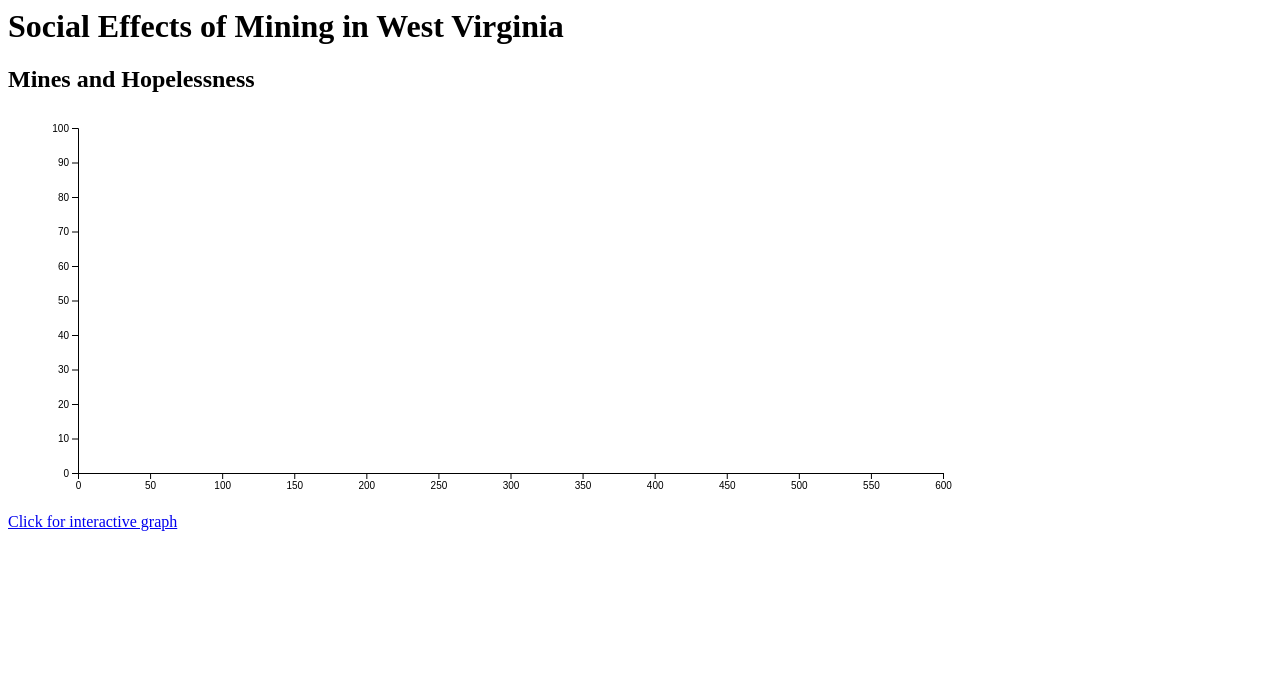
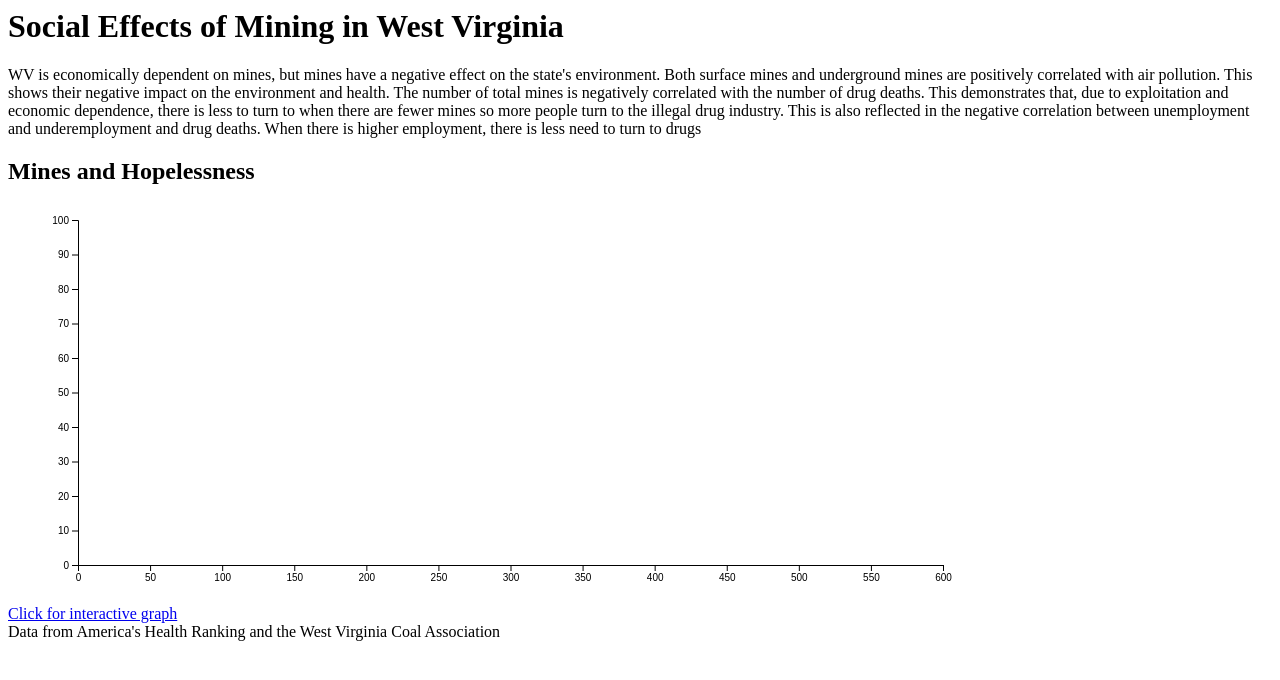
Before and after one commit to smcasto/visual, a plain HTML site: page home.html in a window 1280 px wide. Drawn offline with nearby package versions, Linux system fonts and the light colour scheme.

Commit message:
Update home.html

```diff
--- a/home.html
+++ b/home.html
@@ -3,13 +3,17 @@
             <script src="wvdata.json"></script>
     <script src="https://d3js.org/d3.v5.min.js"></script>
     <script src="home.js"></script>
+    <link href="final.css" type="text/css" rel="stylesheet" />
     </head>
 <body>
 
-
     <div id="spread">
         <h1> Social Effects of Mining in West Virginia </h1>
+         <text>
+    WV is economically dependent on mines, but mines have a negative effect on the state's environment. Both surface mines and underground mines are positively correlated with air pollution. This shows their negative impact on the environment and health. The number of total mines is negatively correlated with the number of drug deaths. This demonstrates that, due to exploitation and economic dependence, there is less to turn to when there are fewer mines so more people turn to the illegal drug industry. This is also reflected in the negative correlation between unemployment and underemployment and drug deaths. When there is higher employment, there is less need to turn to drugs
+    </text>
         <h2>Mines and Hopelessness</h2>
+
       <div class="graph-container">
         <svg width="550" height="300" id="graph"></svg>
         </div>
@@ -18,6 +22,9 @@
     <a href="visual.html">
     Click for interactive graph
     </a>
+    <div id=biblio>
+        <text>Data from America's Health Ranking and the West Virginia Coal Association</text>
+    </div>
 
     </body>
 </html>
```
